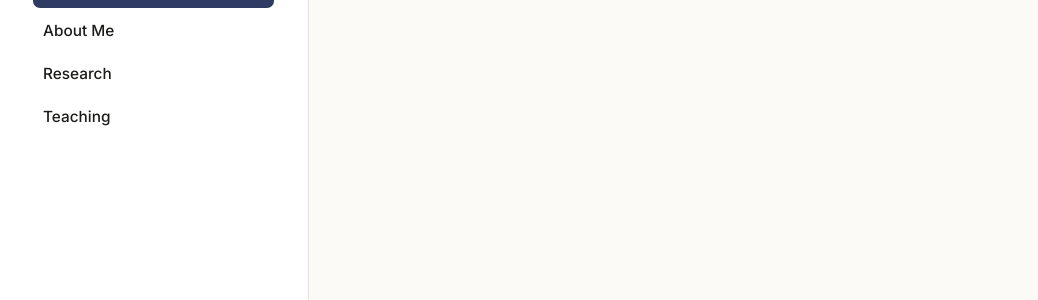
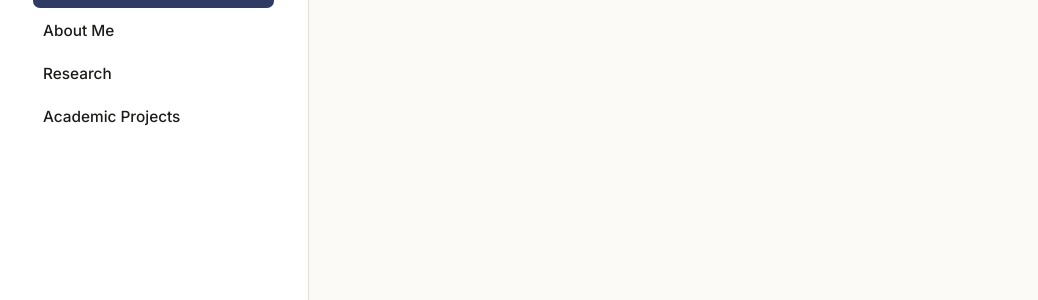
Before and after one commit to SreyaVadapalli/SreyaVadapalli.github.io, a Jekyll site: the page built from index.html, in a window 1280 px wide. Shown: the part 543-843 px from the top of the page, without its empty margins (51-1089 px from the left). Built offline with Jekyll 4.4.1, drawn with Linux system fonts in a browser that asks for light colours.

```diff
--- a/_layouts/default.html
+++ b/_layouts/default.html
@@ -41,7 +41,7 @@
       <a href="{{ '/' | relative_url }}"          class="{% if u == '/' %}active{% endif %}">Home</a>
       <a href="{{ '/about-me/' | relative_url }}" class="{% if u contains 'about-me' %}active{% endif %}">About Me</a>
       <a href="{{ '/research/' | relative_url }}" class="{% if u contains 'research' %}active{% endif %}">Research</a>
-      <a href="{{ '/teaching/' | relative_url }}" class="{% if u contains 'teaching' %}active{% endif %}">Teaching</a>
+      <a href="{{ '/academic projects/' | relative_url }}" class="{% if u contains 'academic projects' %}active{% endif %}">Academic Projects</a>
     </nav>
   </aside>
 
```
